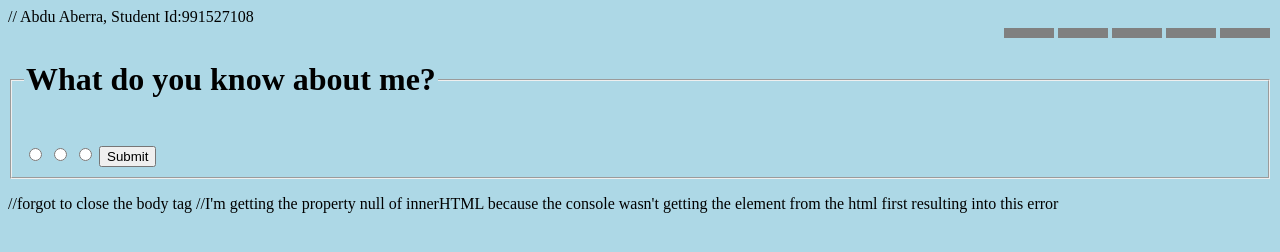
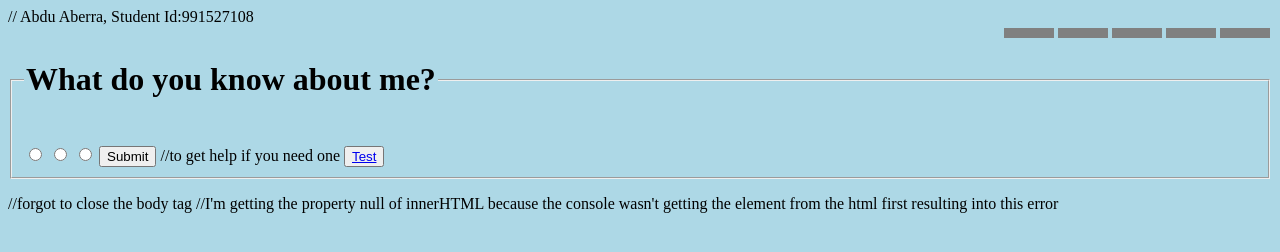
Before and after one commit to Aberra715734/Quiz, a plain HTML site: page index.html in a window 1280 px wide. Drawn offline with Linux system fonts and the light colour scheme.

Commit message:
Update index.html

```diff
--- a/index.html
+++ b/index.html
@@ -200,6 +200,13 @@ window.addEventListener("load",startQuestion);
 
 
 
+//to get help if you need one
+<button>
+<a href="externaltraining.html">Test</a>
+</button>
+
+
+
   </fieldset>
   </form>
 	//forgot to close the body tag
```
